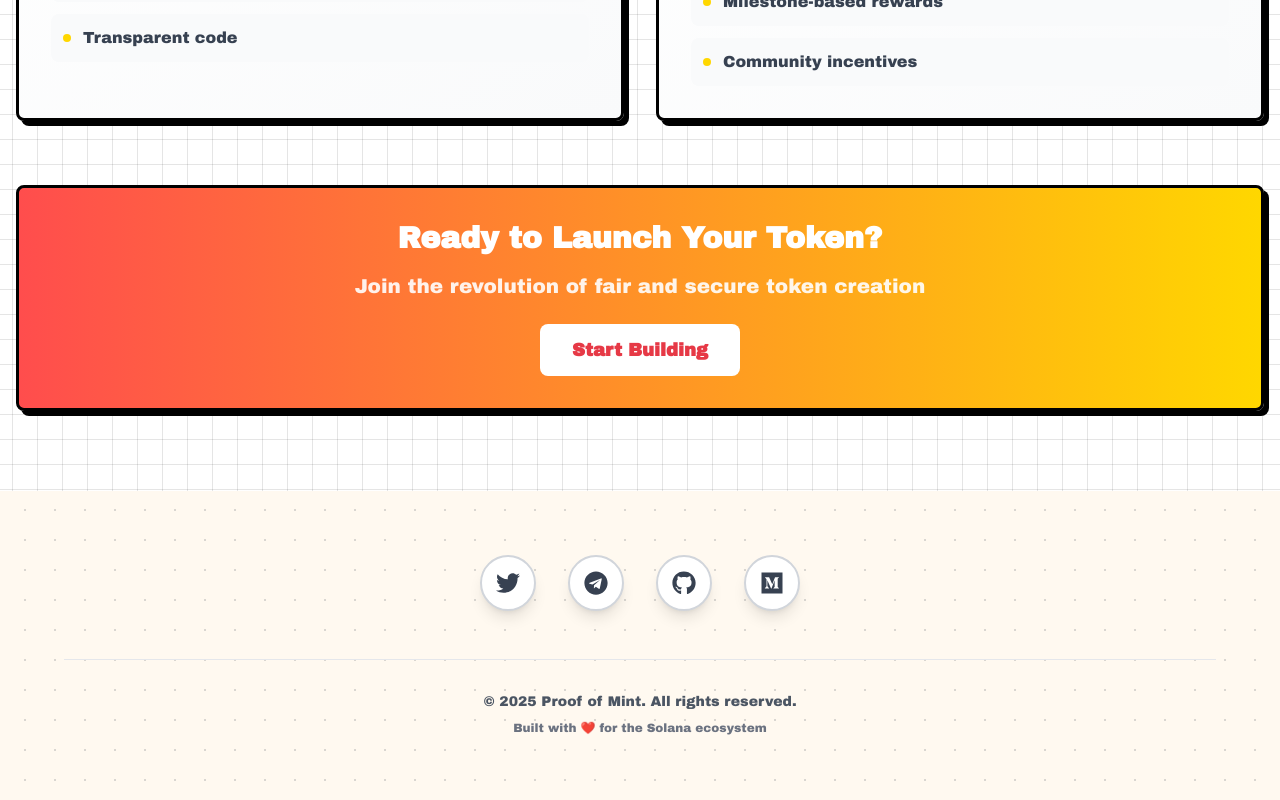
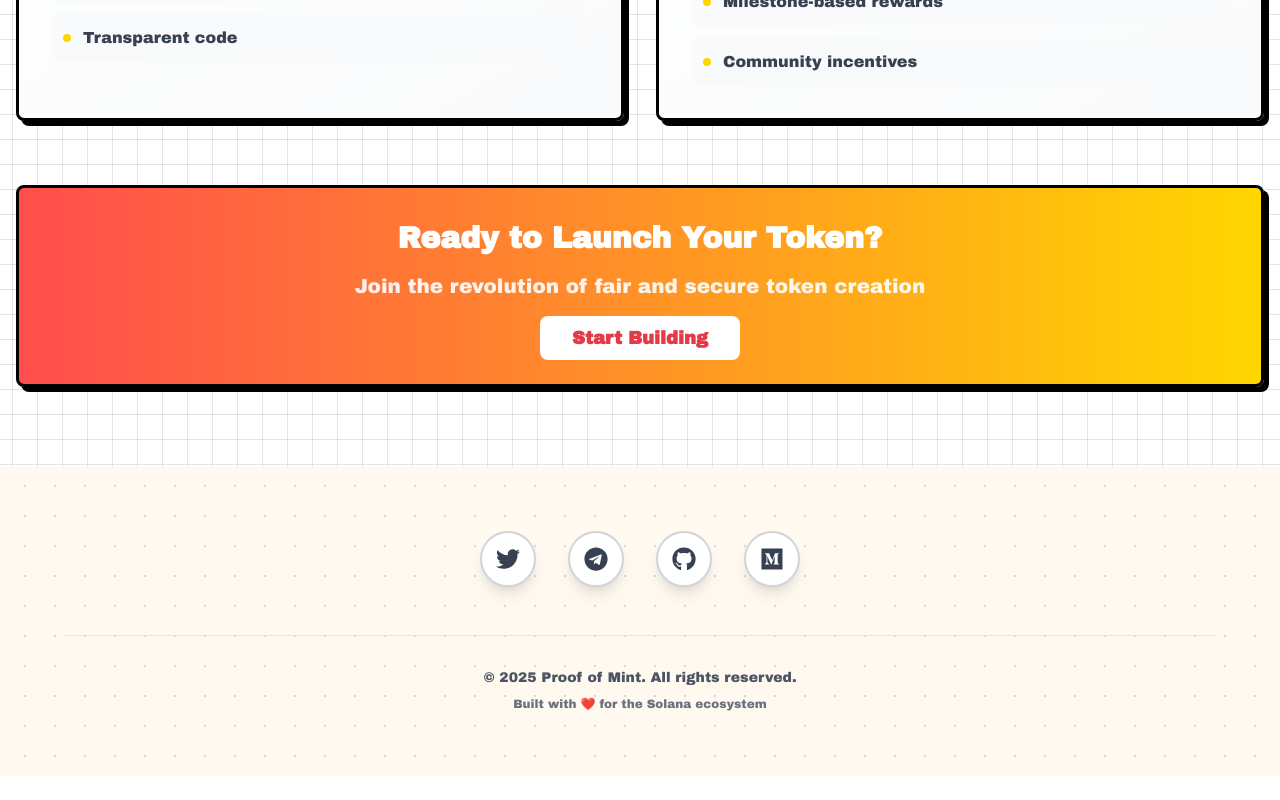
Before and after one commit to flipflop-fun/landingpage, a React (Vite) app: page / in a window 1280 px wide. Shown: the part 3270-4070 px from the top of the page. After the commit the page ends 4046 px from the top, so only its background shows below. Built offline with nearby package versions, Linux system fonts and the light colour scheme; a web font is replaced by a local one.

Commit message:
updating

```diff
--- a/src/components/HowItWorks.jsx
+++ b/src/components/HowItWorks.jsx
@@ -199,13 +199,16 @@ export const HowItWorks = () => {
             <p className="text-xl mb-6 opacity-90">
               Join the revolution of fair and secure token creation
             </p>
-            <motion.button
+            <motion.a
+              href="https://test.flipflop.plus"
+              target="_blank"
+              rel="noopener noreferrer"
               whileHover={{ scale: 1.05 }}
               whileTap={{ scale: 0.95 }}
               className="pixel-btn bg-white text-primary-600 px-8 py-3 rounded-lg font-bold text-lg hover:bg-gray-100 transition-colors"
             >
               Start Building
-            </motion.button>
+            </motion.a>
           </div>
         </motion.div>
       </div>
```
